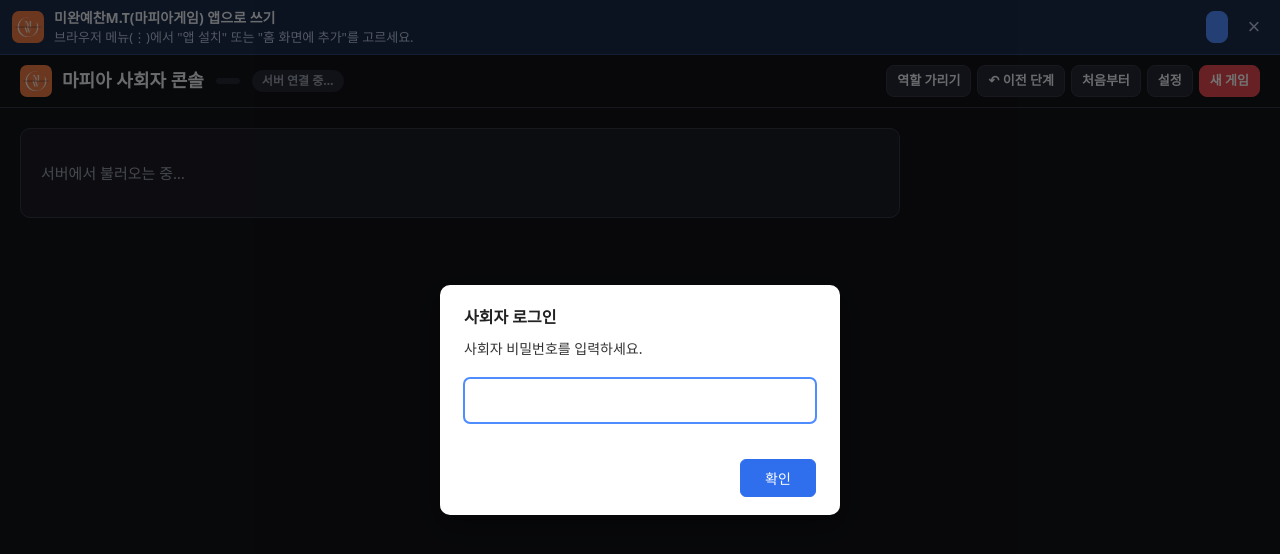
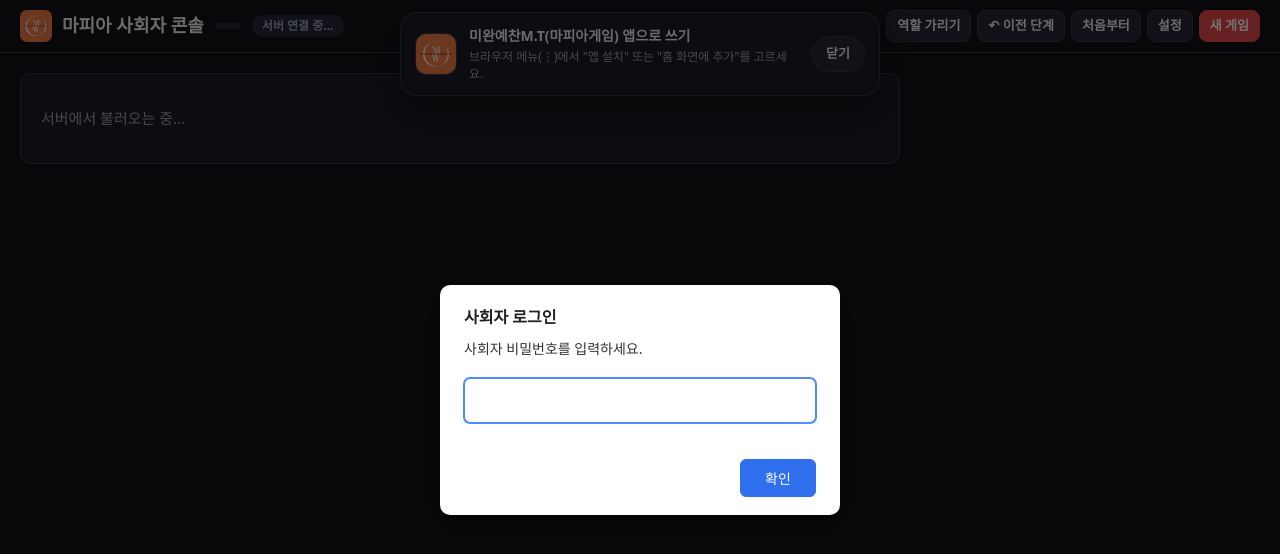
Before and after one commit to SHIN-ZZANG/MWYC-M.T-MAFIA, a website with bundled scripts: page public/index.html in a window 1280 px wide. Built offline with nearby package versions, Linux system fonts and the light colour scheme.

Commit message:
style: 설치 안내 띠를 위 가운데 떠오르는 카드로 변경
Co-Authored-By: Claude Opus 5.5 <noreply@anthropic.com>

```diff
--- a/public/css/pwa.css
+++ b/public/css/pwa.css
@@ -1,18 +1,38 @@
-/* 홈 화면 앱 설치 안내 띠 (public/js/pwa.js) */
+/* 홈 화면 앱 설치 안내 띠 (public/js/pwa.js). 위 가운데에 떠서 미끄러져 내려오는 카드.
+   머리글(sticky, z-10)보다 위, 알림창(z-9999)보다 아래. 숨길 때 그림자까지 가리려고 제 높이보다 더 올린다. */
 .pwa-band {
-  display: flex; align-items: center; gap: 10px;
-  padding: 8px 10px 8px 12px;
-  background: #1a2a4a; border-bottom: 1px solid #2e4677;
-  color: var(--text, #eceef3); font-size: 13px; line-height: 1.4;
+  position: fixed; left: 50%; z-index: 60;
+  top: calc(12px + env(safe-area-inset-top));
+  width: min(480px, calc(100vw - 24px));
+  display: flex; align-items: center; gap: 12px;
+  padding: 12px 14px;
+  border-radius: 16px; border: 1px solid var(--line, #343846);
+  background: var(--panel, #1c1e26); color: var(--text, #eceef3);
+  box-shadow: 0 16px 40px rgba(0, 0, 0, 0.5);
+  transform: translate(-50%, calc(-100% - 48px)); opacity: 0;
+  transition: transform 0.3s ease, opacity 0.3s ease;
 }
-.pwa-icon { width: 32px; height: 32px; border-radius: 7px; flex: none; }
-.pwa-text { flex: 1; min-width: 0; display: flex; flex-direction: column; }
-.pwa-text strong { font-size: 14px; }
-.pwa-text span { color: #b8c4dc; }
-.pwa-action { flex: none; white-space: nowrap; }
-.pwa-close {
-  flex: none; width: 32px; height: 32px; padding: 0;
-  border: 0; border-radius: 6px; background: transparent;
-  color: #b8c4dc; font-size: 22px; line-height: 1; cursor: pointer;
+.pwa-band.on { transform: translate(-50%, 0); opacity: 1; }
+@media (prefers-reduced-motion: reduce) { .pwa-band { transition: none; } }
+
+.pwa-icon { flex: none; width: 42px; height: 42px; border-radius: 11px; border: 1px solid var(--line, #343846); }
+.pwa-text { flex: 1; min-width: 0; display: flex; flex-direction: column; gap: 2px; }
+.pwa-text strong { font-size: 14px; font-weight: 700; }
+.pwa-text span { font-size: 12px; line-height: 1.45; color: var(--muted, #9aa0b0); }
+
+.pwa-btns { flex: none; display: flex; gap: 6px; }
+.pwa-btns button {
+  padding: 7px 14px; border-radius: 999px;
+  font: inherit; font-size: 13px; font-weight: 700; white-space: nowrap; cursor: pointer;
+  border: 1px solid var(--line, #343846); background: var(--panel-2, #252833); color: var(--text, #eceef3);
 }
-.pwa-close:hover { background: rgba(255, 255, 255, 0.08); color: #fff; }
+.pwa-btns button:hover { background: #2d3140; }
+.pwa-btns button[hidden] { display: none; }
+.pwa-btns .primary { background: var(--accent, #4f8cff); border-color: var(--accent, #4f8cff); color: #fff; }
+.pwa-btns .primary:hover { background: #3d7af0; }
+
+/* 한 줄로 버티면 글자가 잘린다 — 좁은 화면에서는 버튼을 아랫줄로 내린다. */
+@media (max-width: 480px) {
+  .pwa-band { flex-wrap: wrap; }
+  .pwa-btns { width: 100%; justify-content: flex-end; }
+}
--- a/public/js/pwa.js
+++ b/public/js/pwa.js
@@ -36,19 +36,27 @@
   const desc = document.createElement('span');
   text.append(title, desc);
 
-  const action = document.createElement('button');
-  action.type = 'button';
-  action.className = 'btn sm primary pwa-action';
-  action.hidden = true;
+  const btns = document.createElement('div');
+  btns.className = 'pwa-btns';
 
   const close = document.createElement('button');
   close.type = 'button';
-  close.className = 'pwa-close';
-  close.setAttribute('aria-label', '안내 닫기');
-  close.textContent = '×';
-  close.addEventListener('click', () => band.remove());
+  close.textContent = '닫기';
+  close.addEventListener('click', () => hide());
 
-  band.append(icon, text, action, close);
+  const action = document.createElement('button');
+  action.type = 'button';
+  action.className = 'primary';
+  action.hidden = true;
+
+  btns.append(close, action);
+  band.append(icon, text, btns);
+
+  // 위로 올려 보낸 뒤 지운다. 움직임 줄이기 설정이면 transitionend 가 안 오므로 시간으로도 지운다.
+  function hide() {
+    band.classList.remove('on');
+    setTimeout(() => band.remove(), 400);
+  }
 
   function render() {
     action.hidden = true;
@@ -78,7 +86,7 @@
         ev.prompt();
         try {
           const { outcome } = await ev.userChoice;
-          if (outcome === 'accepted') band.remove();
+          if (outcome === 'accepted') hide();
           else render();
         } catch (err) {
           console.error('[pwa] 설치 창 오류', err);
@@ -101,8 +109,10 @@
     deferred = e;
     render();
   });
-  window.addEventListener('appinstalled', () => band.remove());
+  window.addEventListener('appinstalled', () => hide());
 
   render();
   document.body.prepend(band);
+  // 붙인 직후에 on 을 주면 옮겨 가는 모습 없이 그 자리에 나타난다 — 한 프레임 쉬고 준다.
+  requestAnimationFrame(() => requestAnimationFrame(() => band.classList.add('on')));
 })();
```
